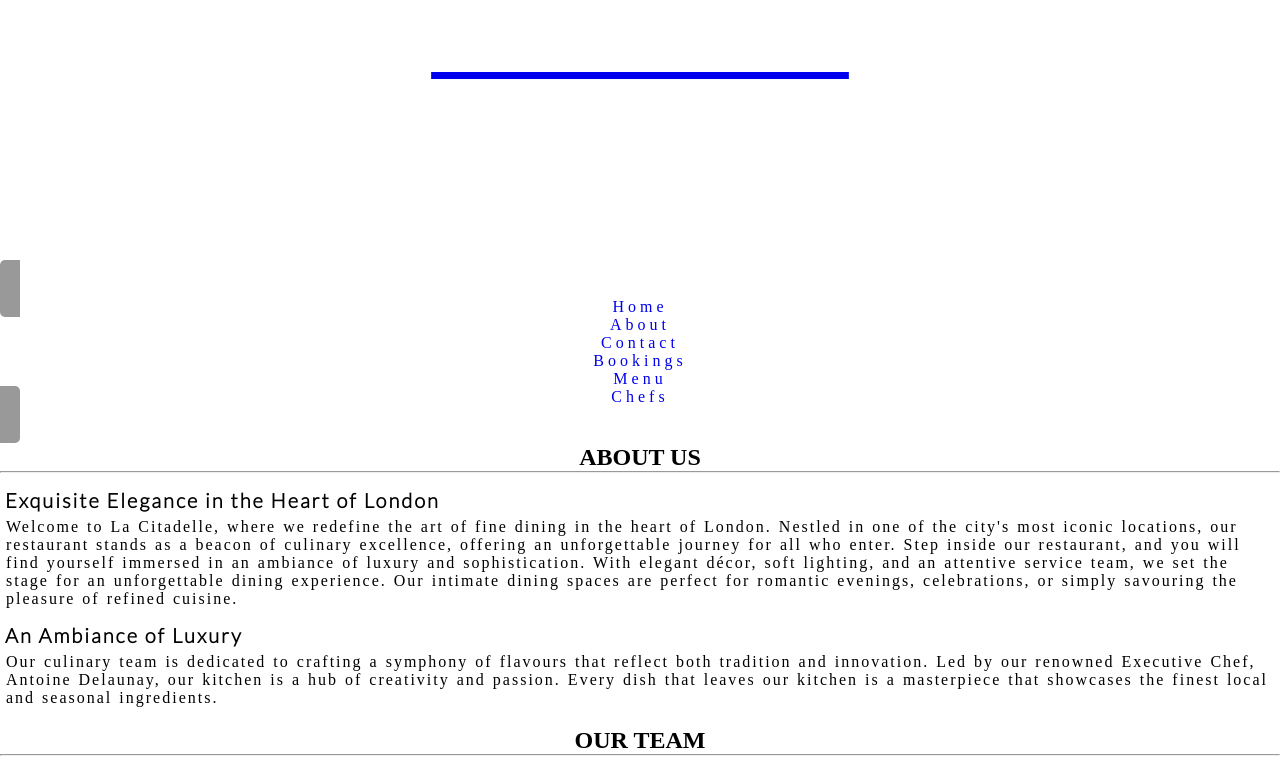
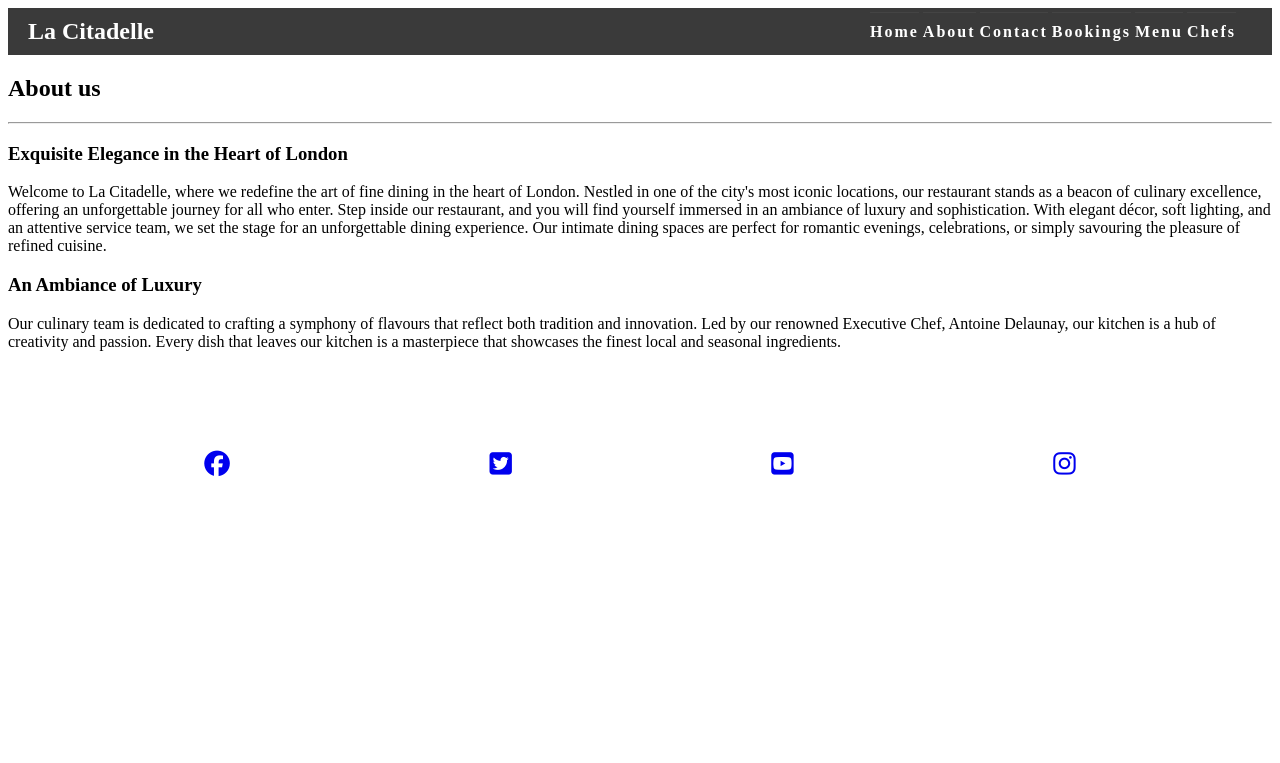
Before and after one commit to Dhitchen28963/La-Citadelle-Project1, a plain HTML site: page index.html in a window 1280 px wide. Shown: the top 763 px of the page. Drawn offline with Linux system fonts and the light colour scheme; grey boxes are pictures that could not be loaded; a web font is replaced by a local one.

Commit message:
fixed issue with nav when changing screen size for mobile devices

```diff
--- a/assets/css/style.css
+++ b/assets/css/style.css
@@ -1,162 +1,81 @@
 /* Google fonts */
 @import url('https://fonts.googleapis.com/css2?family=Italianno&family=Lato:ital,wght@0,300;1,300&display=swap');
 
-/* Add media queries to ensure site functions with mobile, tablet, laptop and desktop */
+/* Reset default margin and padding for the header, h1, and ul */
 
-* {
+header, h1, ul {
   margin: 0;
   padding: 0;
   }
 
-html {
-  height: 100%;
-  width: 100%;
+  /* Style the header to create a horizontal flex container */
+  header {
+  display: flex;
+  justify-content: space-between;
+  align-items: center;
+  background-color: #3a3a3a; /* Adjust the background color as needed */
+  color: #fff; /* Adjust the text color as needed */
+  padding: 10px 20px; /* Adjust padding as needed */
   }
 
+  /* Style the h1 */
   h1 {
-  text-align: center;
-  color: #ffffff;
-  font-family: 'Italianno';
-  font-size: 75px;
-  letter-spacing: 2px;
-  margin: 0;
-  padding: 0;
+  font-size: 24px; /* Adjust the font size as needed */
   }
 
-header {
-  background-image: url('../assets/images/header-image1.jpg');
-  position: relative;
-  height: 35vh;
-}
-
-#nav-menu {
-  text-align: center;
-  border-radius: 5px;
-  color: #ffffff;
+  header a {
   text-decoration: none;
-  display: inline;
-  letter-spacing: 4px;
-  margin-right: 5px;
-  list-style-type: none;
-  word-spacing: 10px;
-  margin-top: 20px;
-  padding: 20px;
-  background-color: #999999;
-  margin: 0;
-}
-
-#nav-menu a {
-  text-decoration: none;
-  padding: 1rem;
-  margin-top: 20px;
-  margin-bottom: 30px;
+  color: #fff; /* Adjust the link color as needed */
+  font-weight: bold; /* Adjust font-weight as needed */
   list-style-type: none;
   }
 
-ul {
+  nav ul {
     list-style: none;
+    padding: 0;
+    margin: 0;
+    text-align: right;
   }
 
-h2 {
-  text-transform: uppercase;
-  text-align: center;
-  margin-top: 20px;
+  nav li {
+  display: inline;
+  margin-right: 10px; /* Adjust the margin as needed to separate menu items */
+  list-style-type: none;
+  word-spacing: 2px;
+  letter-spacing: 2px;
   }
 
-main p {
-  margin: 6px;
-  letter-spacing: 2px;
-  word-spacing: 1px;
-
+  nav a {
+  text-decoration: none;
+  color: #fff; /* Adjust the link color as needed */
+  font-weight: bold; /* Adjust font-weight as needed */
   }
 
-#about h2, h3 {
-  font-family: 'Lato';
-  font-size: 20px;
-  letter-spacing: 1px;
-  margin-top: 15px;
-  margin: 5px;
-  padding: 0;
+    /* Media query: tablets and larger (768px and up) */
+    @media screen and (min-width: 768px) {
+      /* Header */
+      nav {
+      display: inline;
+      position: relative;
+      box-shadow: none;
+      width: fit-content;
+      padding-right: 1rem;
+      flex-direction: column;
       }
 
-#about p {
-  font-family: 'Lato';
-  font-size: 11px;
-  letter-spacing: 1px;
-  margin-top: 15px;
-  padding: 0;
+      nav li {
+        display: inline;
+        margin: 0;
+        padding: 10px 0;
+        border-top: 1px solid #444444
+      }
       }
 
-#book-now h2 {
-  font-family: 'Lato';
-  font-size: 20px;
-  letter-spacing: 2px;
-  margin-top: 15px;
-  padding: 0;
-}
-
-#book-now p {
-  font-family: 'Lato';
-  font-size: 11px;
-  letter-spacing: 1px;
-  margin-top: 15px;
-  padding: 0;
-}
-
-#events h2, h3 {
-  font-family: 'Lato';
-  font-size: 20px;
-  letter-spacing: 2px;
-  margin-top: 15px;
-  padding: 0;
-}
-
-h4 {
-  font-family: 'Lato';
-  font-size: 15px;
-  letter-spacing: 2px;
-  margin-top: 15px;
-  padding: 0;
-}
-
-#events li {
-  font-family: 'Lato';
-  font-size: 11px;
-  letter-spacing: 1px;
-  margin-top: 15px;
-  padding: 0;
-}
-
-/* Events section */
-
-#event {
-  background-image: url('assets/images/fine-dining-image.jpg');
-  background-size: cover;
-  background-repeat: no-repeat;
-  background-position: center center;
+  /* Restaurant image - placed under header and nav element */
+  #restaurant {
   width: 100%;
   height: auto;
-  }
-
-#events p {
-  font-family: 'Lato';
-  font-size: 11px;
-  letter-spacing: 1px;
-  margin-top: 15px;
-  padding: 0;
-}
-
-/* Gallery section scrolling photos */
-
-div.scroll-container {
-  overflow: auto;
-  white-space: nowrap;
-  padding: 10px;
-}
-
-div.scroll-container img {
-  padding: 10px;
-  margin: 0;
+  background-image: url("../images/restaurant-image.jpg");
   }
 
   /* Footer */
@@ -174,3 +93,44 @@ div.scroll-container img {
   color: #ffffff;
   display: inline-block;
   }
+
+  /* Large devices (laptops and desktops, 992px and up) */
+  @media screen and (min-width: 992px) {
+  /* Header */
+      nav {
+      display: inline;
+      position: relative;
+      box-shadow: none;
+      width: fit-content;
+      padding-right: 1rem;
+      flex-direction: column;
+      }
+
+      nav li {
+        display: inline;
+        margin: 0;
+        padding: 10px 0;
+        border-top: 1px solid #444444
+      }
+      }
+
+  @media screen and (min-width: 1200px) {
+  /* Reasons section */
+      /* Header */
+      nav {
+      display: inline;
+      position: relative;
+      box-shadow: none;
+      width: fit-content;
+      padding-right: 1rem;
+      flex-direction: column;
+      }
+
+      nav li {
+        display: inline;
+        margin: 0;
+        padding: 10px 0;
+        border-top: 1px solid #444444
+
+  }
+  }
--- a/index.html
+++ b/index.html
@@ -1,5 +1,5 @@
 <!DOCTYPE html>
-<html lang="en-US">
+<html lang="en">
 <head>
 <meta charset="UTF-8">
 <meta http-equiv="X-UA-Compatible" content="IE=edge">
@@ -10,29 +10,34 @@
 <title>La Citadelle</title>
 <!-- Link to style.css folder -->
 <link href="assets/css/style.css" rel="stylesheet" type="text/css">
+
 </head>
 <body>
-<!-- Header -->
 <header>
 <a href="index.html">
 <h1 id="home">La Citadelle</h1>
 </a>
-</header>
-<nav id="nav-menu">
+
+<nav>
 <ul>
-    <li><a href="index.html" aria-label="Go to the top of the page">Home</a></li>
-    <li><a href="#about" aria-label="Go to the about us section">About</a></li>
-    <li><a href="#" aria-label="Go to the contact us section">Contact</a></li>
-    <li><a href="bookings.html" aria-label="Make a reservation">Bookings</a></li>
-    <li><a href="menu.html" aria-label="View our menu including our wine selection">Menu</a></li>
-    <li><a href="#meet-the-team" aria-label="Go to the meet our team section">Chefs</a></li>
+<li><a href="index.html" aria-label="Return to the homepage">Home</a></li>
+<li><a href="about" aria-label="Go to the about us section">About</a></li>
+<li><a href="#" aria-label="View our contact information">Contact</a></li>
+<li><a href="bookings.html" aria-label="Go to this section to make a reservation">Bookings</a></li>
+<li><a href="menu.html" aria-label="View our menu including our wine list">Menu</a></li>
+<li><a href="chefs" aria-label="Go to this section to meet our culinary masters">Chefs</a></li>
 </ul>
 </nav>
+</header>
+
 <!-- Main content -->
 <main>
+<!-- Main image -->
+<section id="restaurant"></section>
+
 <!-- About us section -->
 <section id="">
-    <div id="#about">
+<div id="about">
 <h2>About us</h2>
 <hr>
 <h3>Exquisite Elegance in the Heart of London</h3>
@@ -46,42 +51,28 @@
 <p>Our culinary team is dedicated to crafting a symphony of flavours that reflect both tradition and innovation.
 Led by our renowned Executive Chef, Antoine Delaunay, our kitchen is a hub of creativity and passion.
 Every dish that leaves our kitchen is a masterpiece that showcases the finest local and seasonal ingredients.</p>
+
 </main>
-
-    <!-- Meet the team section -->
-    <section id="#">
-    <h2>Our team</h2>
-    <hr>
-    <div class="scroll-container">
-        <img src="assets/images/head-chef-image.webp" alt="head chef”>
-        <img src="assets/images/sous-chef-image.webp" alt="sous chef”>
-        <img src="assets/images/commis-chef-image.webp" alt="commis chef”>
-        <img src="assets/images/chef-de-partie-image.webp" alt="chef de partie”>
-        <img src="assets/images/prep-cook-image.webp" alt="prep cook”>
-        <img src="assets/images/relief-cook-image.webp" alt="relief cook”>
-        <img src="assets/images/executive-chef-image.webp" alt="executive chef”>
-    </div>
-    </section>
-</main>
-
 <!-- Footer -->
 <footer>
 
 <!-- Social media links -->
+
+<!-- This section of code is adapted from Codeinstitutes Love Running code-->
+
+<!-- Original code course: https://learn.codeinstitute.net/ (Acknowlegdement also found in README.md) -->
+
 <ul id="social-media">
 <li><a href="https://www.facebook.com/" target="_blank" rel="noopener" aria-label="Visit our Facebook page (opens in a new tab)"><i class="fa-brands fa-facebook"></i></a></li>
-
 <li><a href="https://www.twitter.com/" target="_blank" rel="noopener" aria-label="Visit our Twitter page (opens in a new tab)"><i class="fa-brands fa-twitter-square"></i></a></li>
-
 <li><a href="https://www.youtube.com/" target="_blank" rel="noopener" aria-label="Visit our YouTube page (opens in a new tab)"><i class="fa-brands fa-youtube-square"></i></a></li>
-
 <li><a href="https://www.instagram.com/" target="_blank" rel="noopener" aria-label="Visit our Instagram page (opens in a new tab)"><i class="fa-brands fa-instagram"></i></a></li></ul>
 </footer>
 
 <!-- Add opening times & map -->
 <!-- Add vacanies -->
 <!-- Font Awesome kit -->
+<script src="https://kit.fontawesome.com/3b20d96fa9.js" crossorigin="anonymous"></script>
 
-<script src="https://kit.fontawesome.com/3b20d96fa9.js" crossorigin="anonymous"></script>
 </body>
 </html>
```
Lines whose indentation alone changed are shown as unchanged.
